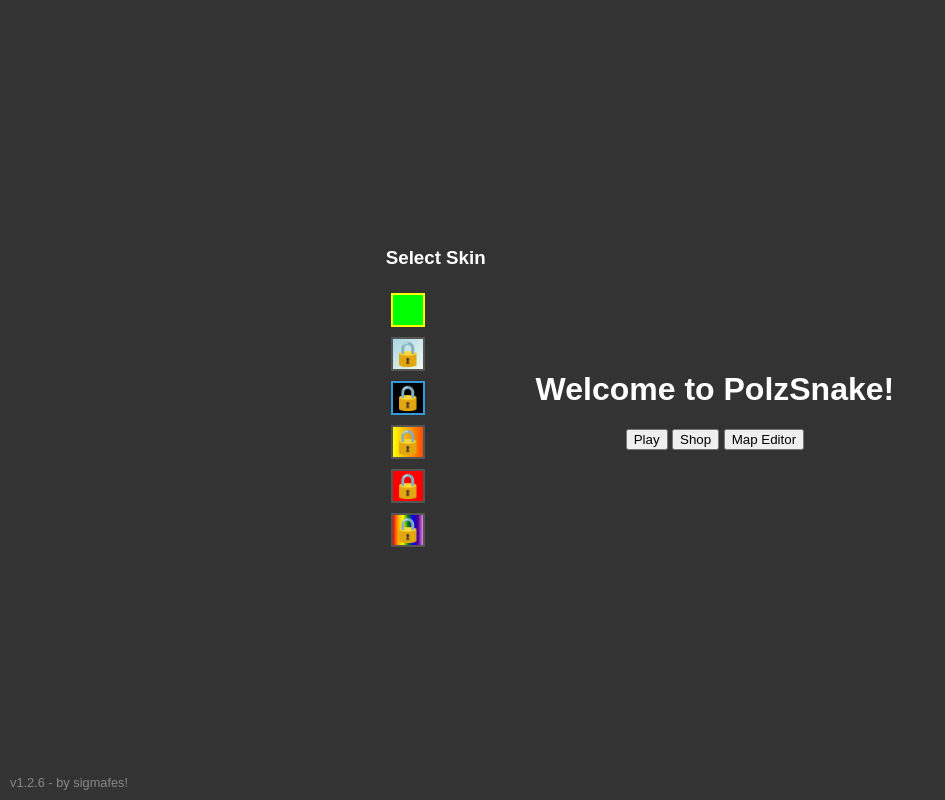
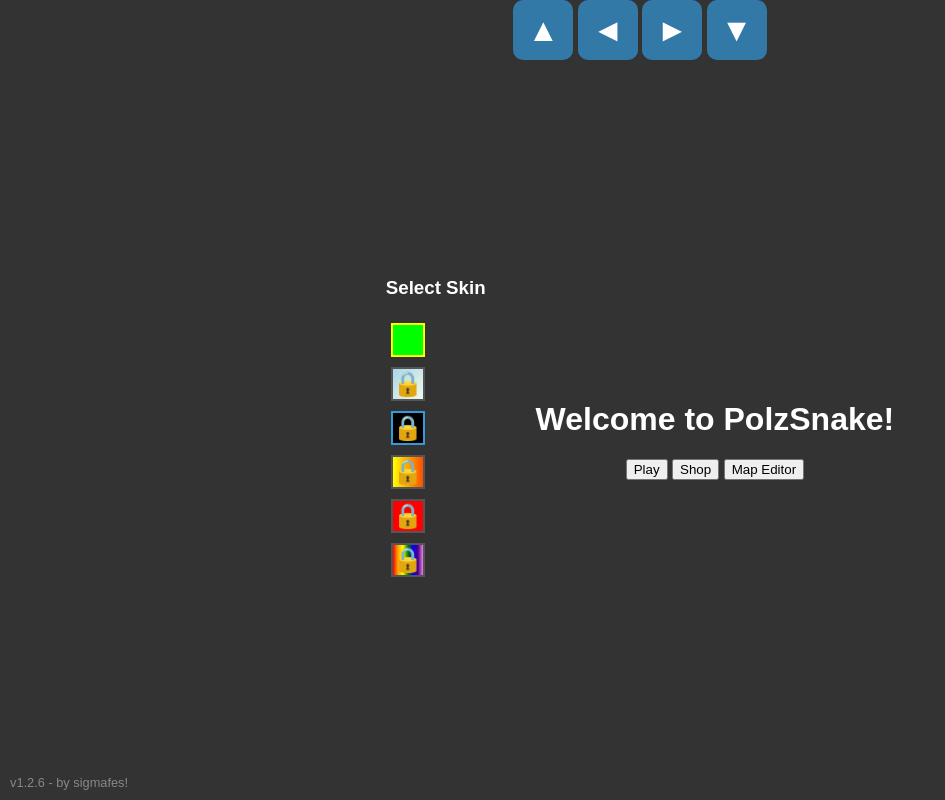
Before and after one commit to sigmafes/PolzSnake, a plain HTML site: page Resources/index.html in a window 1280 px wide. Shown: the whole page, without its empty margins (0-945 px from the left). Drawn offline with Linux system fonts and the light colour scheme.

Commit message:
index.html

```diff
--- a/Resources/index.html
+++ b/Resources/index.html
@@ -126,14 +126,11 @@
 </head>
 <body>
 
-    <div id="left-controls">
-    <button id="up-button" class="dpad-button">▲</button>
-    <button id="left-button" class="dpad-button">◄</button>
-</div>
-
-<div id="right-controls">
-    <button id="down-button" class="dpad-button">▼</button>
-    <button id="right-button" class="dpad-button">►</button>
+    <div id="dpad">
+    <button id="up-button" class="dpad-button up-button">▲</button>
+    <button id="left-button" class="dpad-button left-button">◄</button>
+    <button id="right-button" class="dpad-button right-button">►</button>
+    <button id="down-button" class="dpad-button down-button">▼</button>
 </div>
 
     <div id="main-menu" class="screen">
```
